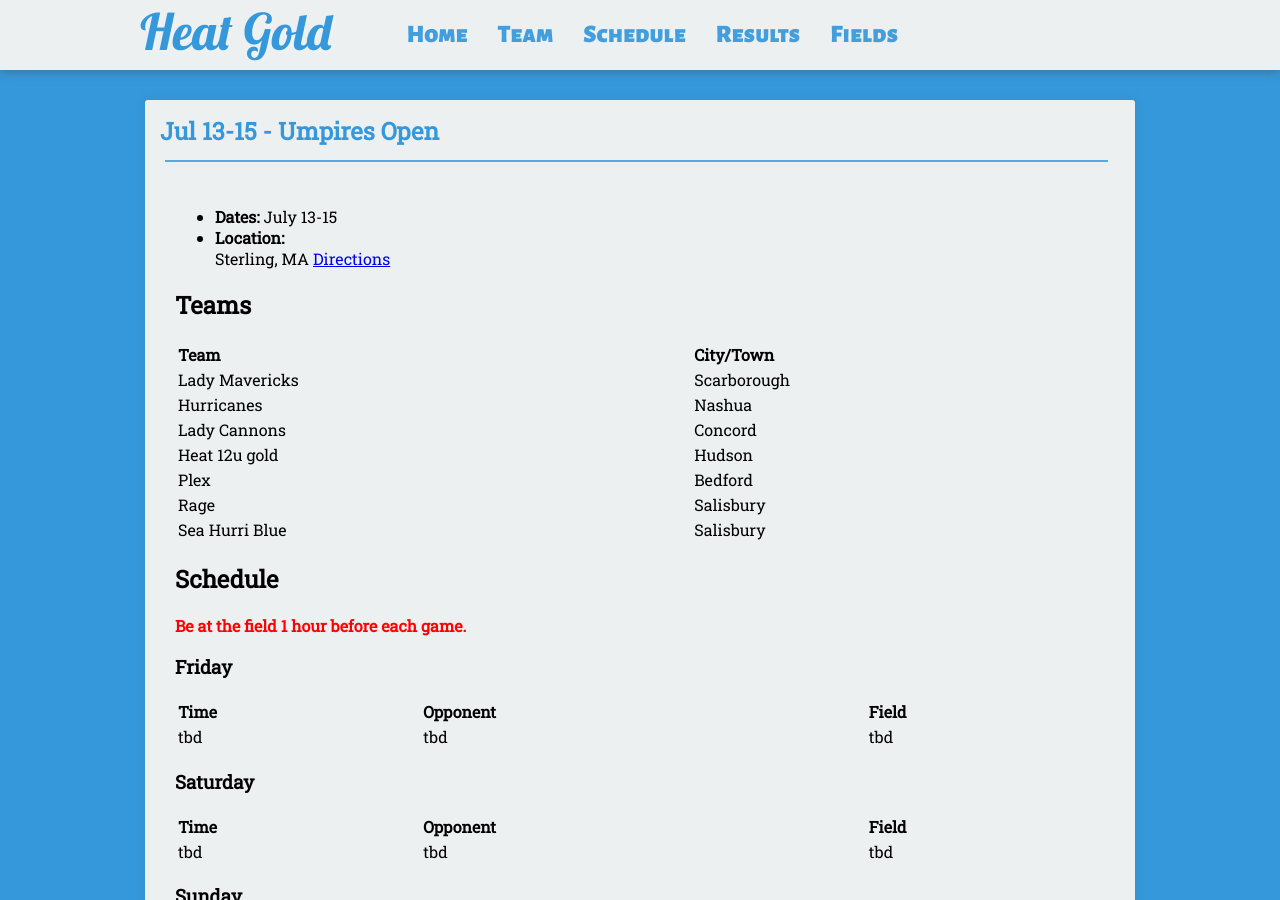
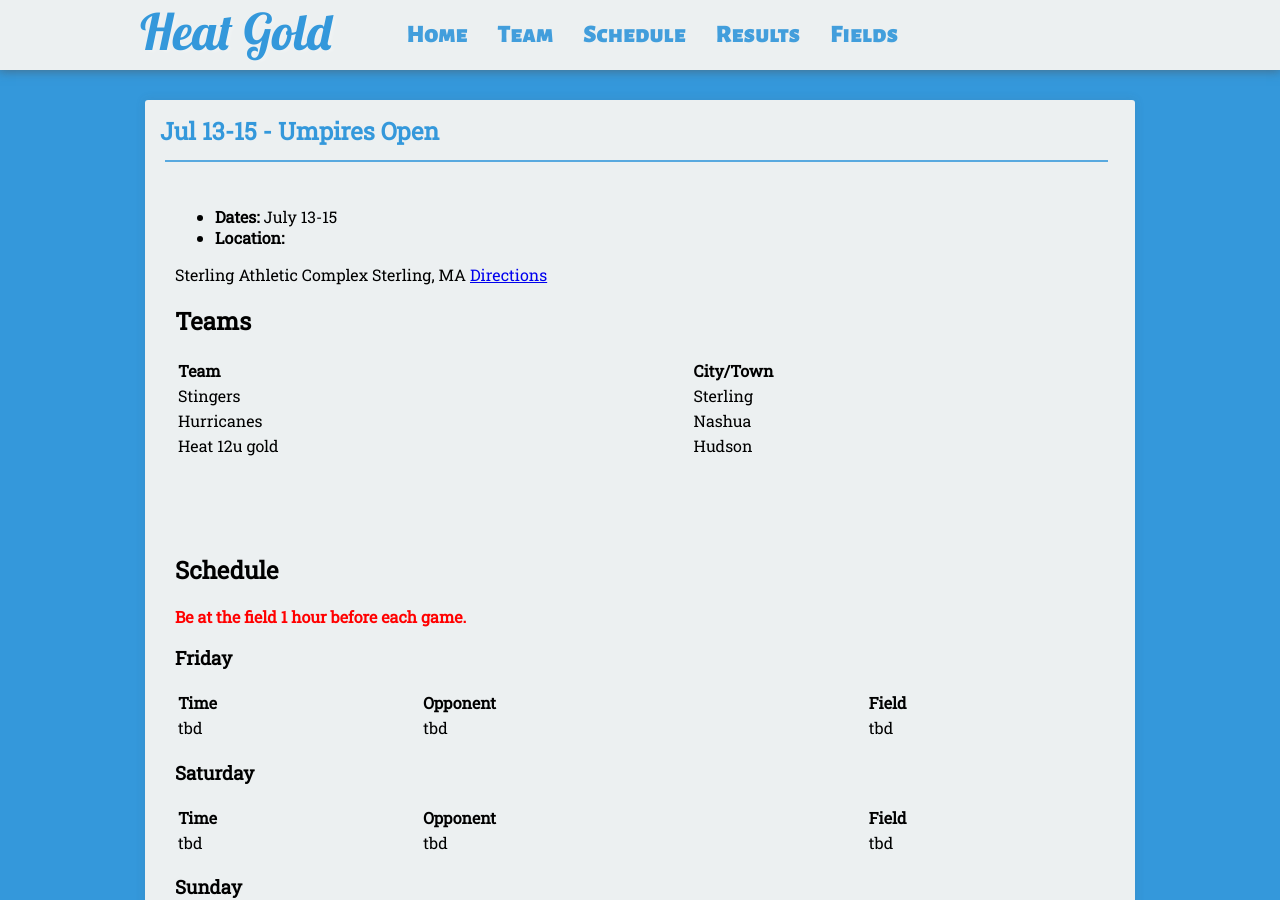
Before and after one commit to seanmerrow/ecf, a Jekyll site: the page built from _posts/2018-07-05-Jul-13-Umps.md, in a window 1280 px wide and 900 px high. Built offline with Jekyll 4.4.1, drawn with Linux system fonts in a browser that asks for light colours; nearby versions of some CDN libraries.

Commit message:
Update 2018-07-05-Jul-13-Umps.md

```diff
--- a/_posts/2018-07-05-Jul-13-Umps.md
+++ b/_posts/2018-07-05-Jul-13-Umps.md
@@ -10,6 +10,8 @@ category:
 ---
 * **Dates:** July 13-15
 * **Location:**
+
+Sterling Athletic Complex
 Sterling, MA
 [Directions](https://seanmerrow.github.io/heatgold/fields/tbd)
 
@@ -17,13 +19,12 @@ Sterling, MA
 
 |Team                        |City/Town        |
 |:---------------------------|:----------------|
-|Lady Mavericks	             |Scarborough	     |
+|Stingers                    |Sterling  	     |
 |Hurricanes	                 |Nashua 	         |
-|Lady Cannons	               |Concord 	       |
 |Heat 12u gold	             |Hudson 	         |
-|Plex                        |Bedford 	       |
-|Rage	                       |Salisbury 	     |
-|Sea Hurri Blue	             |Salisbury        |
+|                            | 	               |
+|                            | 	               |
+|                            | 	               |
 
 
 ## Schedule
```
